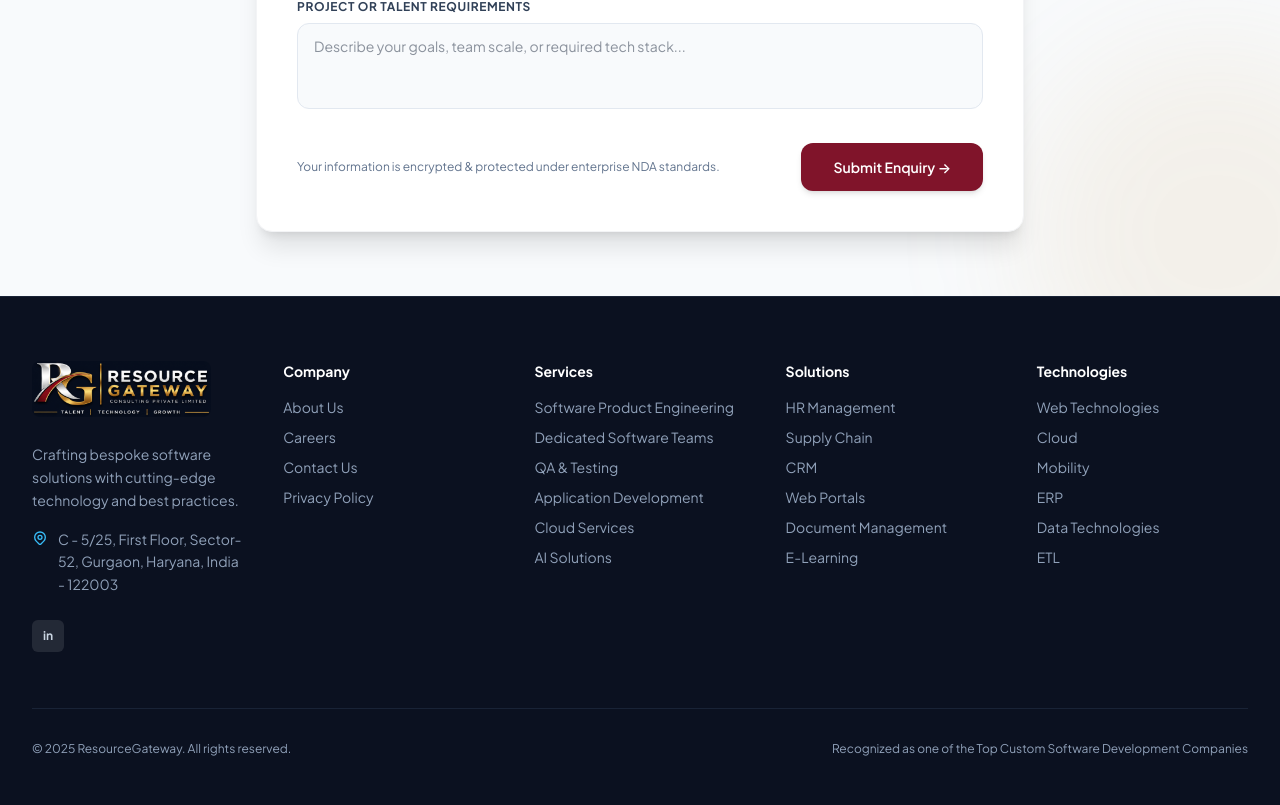
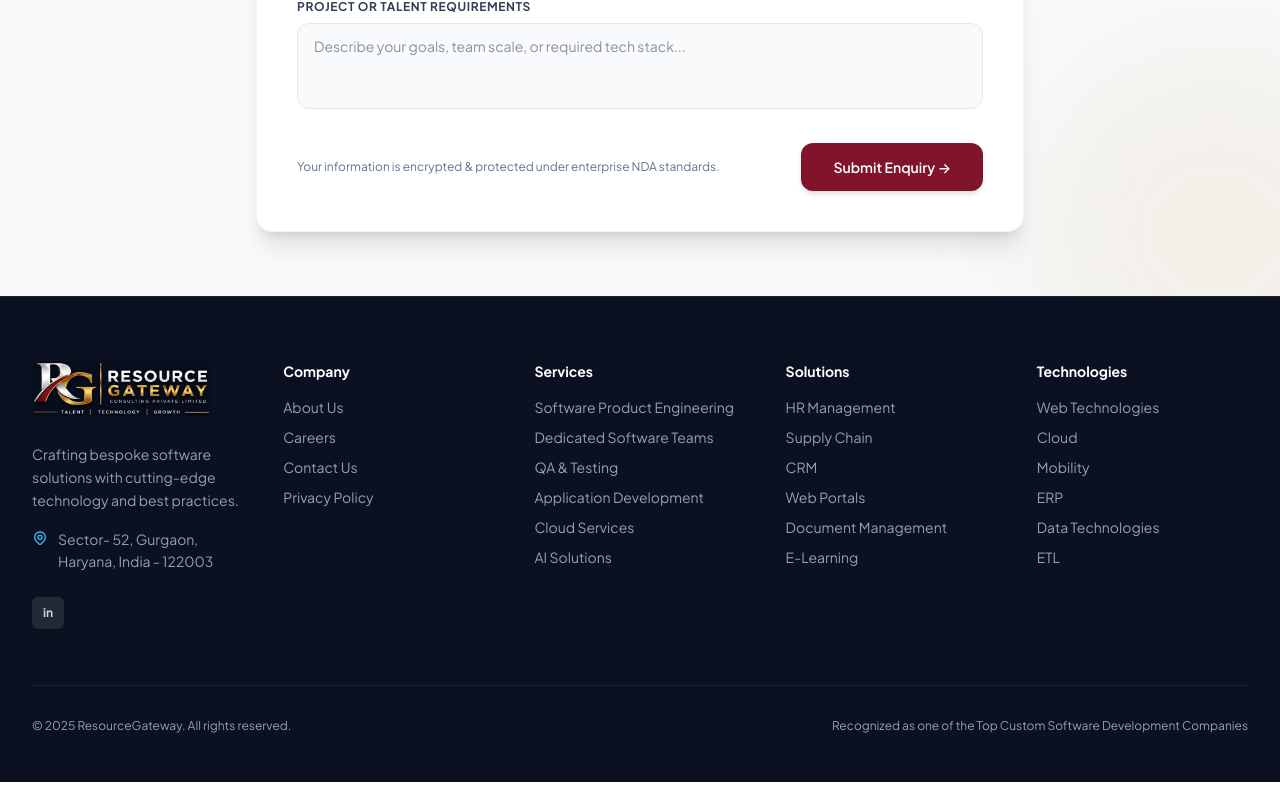
Before and after one commit to ChaudharyAman/RGWEB, a React (Vite) app: page / in a window 1280 px wide. Shown: the part 3829-4634 px from the top of the page. After the commit the page ends 4611 px from the top, so only its background shows below. Built offline with nearby package versions, Linux system fonts and the light colour scheme; no server answers; a web font is replaced by a local one.

Commit message:
feat: add Footer component with company links, services, solutions, and technologies sections

```diff
--- a/src/components/Footer.jsx
+++ b/src/components/Footer.jsx
@@ -84,7 +84,7 @@ export default function Footer() {
                   d="M15 11a3 3 0 11-6 0 3 3 0 016 0z"
                 />
               </svg>
-              <span>C - 5/25, First Floor, Sector- 52, Gurgaon, Haryana, India - 122003</span>
+              <span>Sector- 52, Gurgaon, Haryana, India - 122003</span>
             </a>
 
             <a
```
